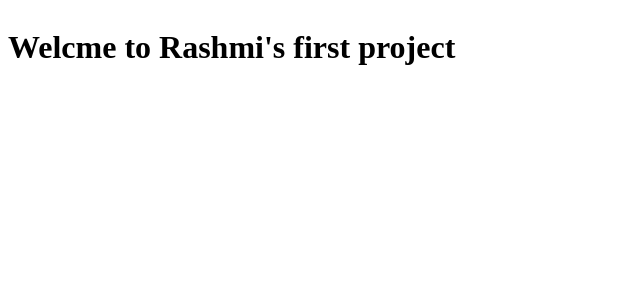
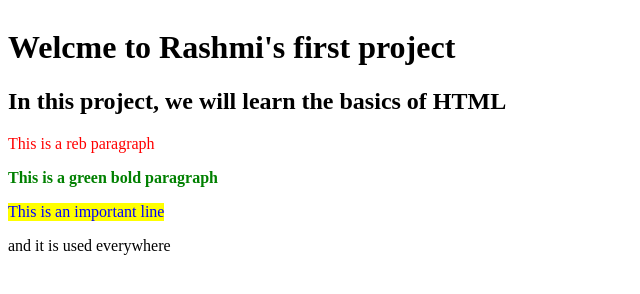
Before and after one commit to rashmi006/Web-development-101, a plain HTML site: page index.html in a window 1280 px wide. Shown: the whole page, without its empty margins (0-640 px from the left). Drawn offline with Linux system fonts and the light colour scheme.

Commit message:
some new elements added to index

```diff
--- a/css/styles.css
+++ b/css/styles.css
@@ -0,0 +1,22 @@
+.class1 {
+    color: red;
+}
+
+.class2 {
+    color: green;
+    font-weight: bold;
+}
+
+#id1 {
+    color: blue;
+    background-color: yellow;
+}
+
+.class3 {
+    font-size: medium;
+}
+
+.text-wrapper {
+    width: fit-content;
+    display: flex;
+}
--- a/index.html
+++ b/index.html
@@ -1,12 +1,20 @@
 <!DOCTYPE html>
 <html>
   <head>
-	<meta charset="utf-8">
+    <meta charset="utf-8" />
     <title>Index</title>
+    <link rel="stylesheet" href="./css/styles.css" />
   </head>
   <body>
-<div style="align-content: center;">
+    <div style="align-content: center">
       <h1>Welcme to Rashmi's first project</h1>
+      <h2>In this project, we will learn the basics of HTML</h2>
+      <p class="class1 class3">This is a reb paragraph</p>
+      <p class="class2 class3">This is a green bold paragraph</p>
+      <div class="">
+        <p id="id1" class="class3 text-wrapper">This is an important line</p>
+        and it is used everywhere
+      </div>
     </div>
   </body>
 </html>
```
Lines whose indentation alone changed are shown as unchanged.
